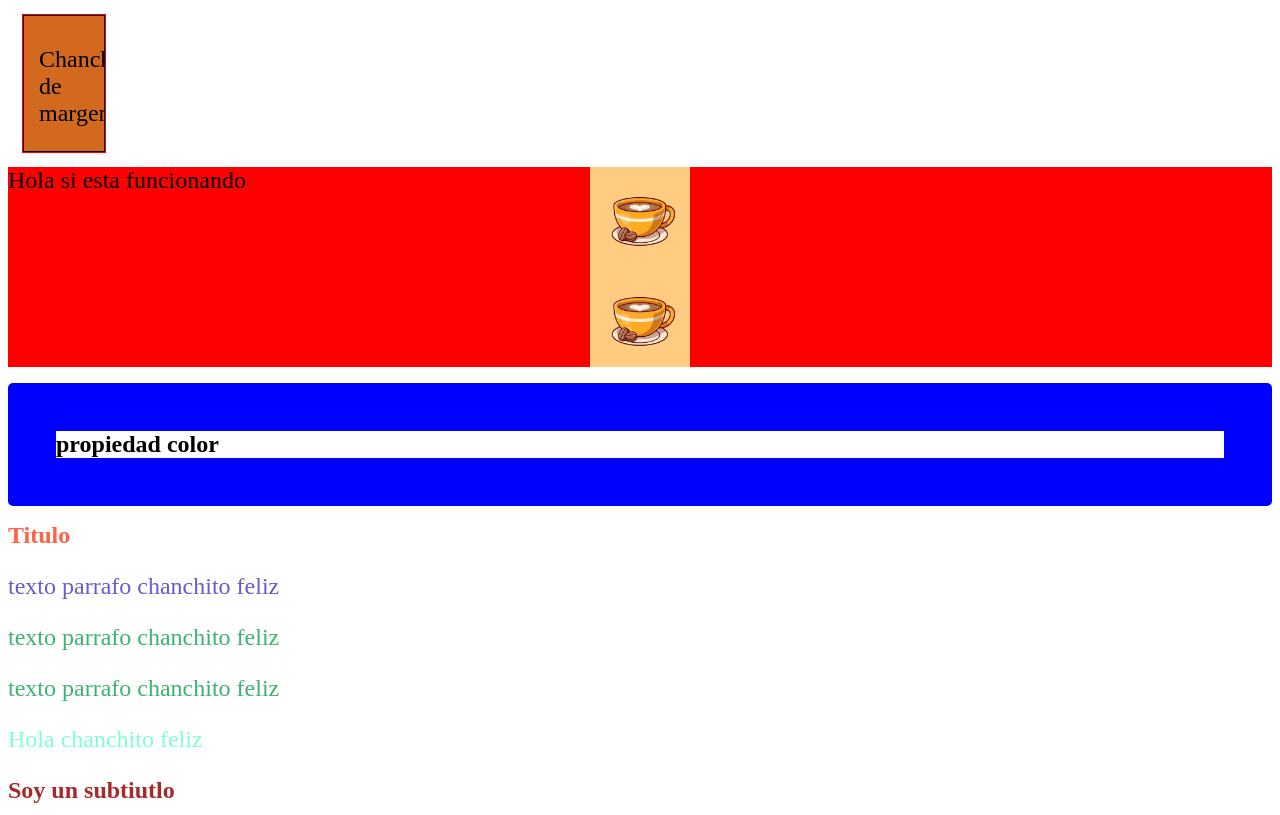
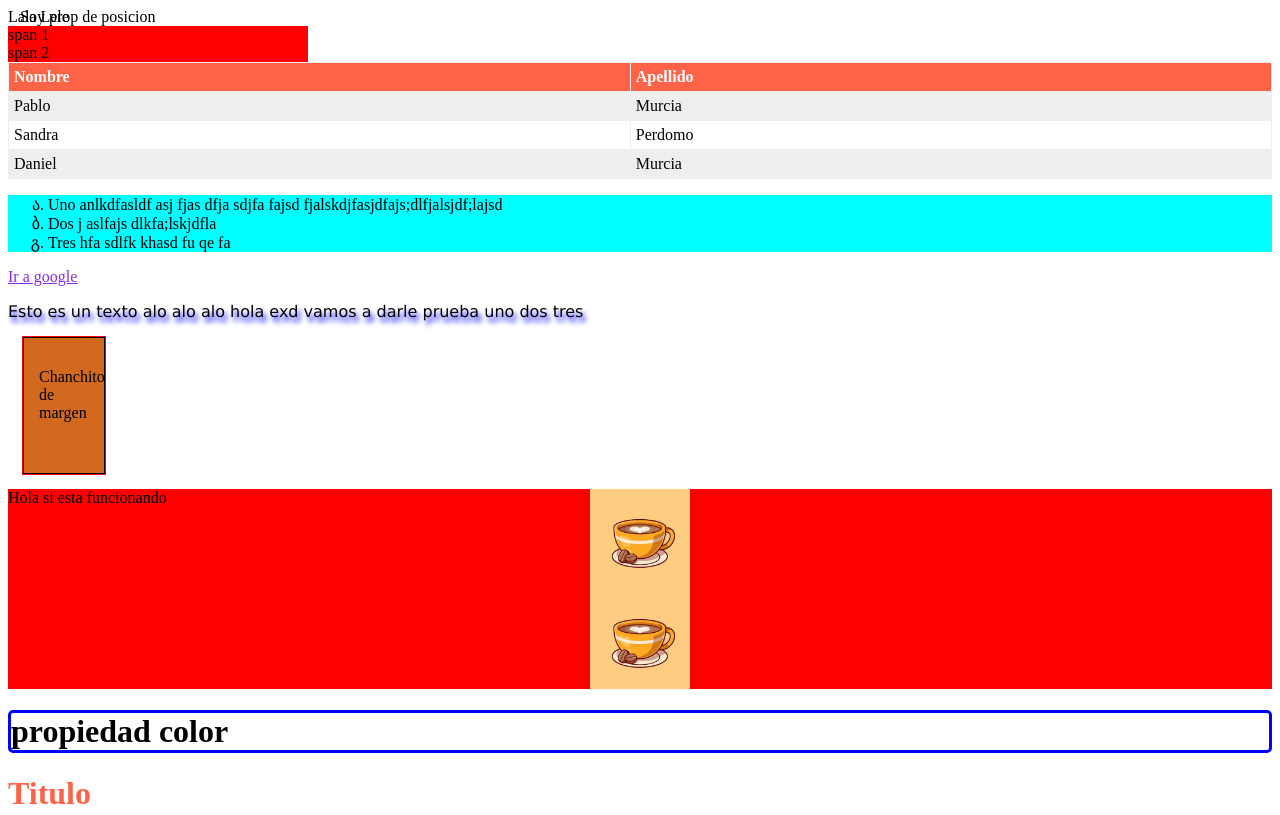
Before and after one commit to DanielFMurciaPerdomo/PrimerCssYHtml, a plain HTML site: page index.html in a window 1280 px wide. Shown: the top 815 px of the page. Drawn offline with Linux system fonts and the light colour scheme.

Commit message:
Avances en el viaje
La idea era probar y ver que funcione bien y sepa usar el git

```diff
--- a/css/style.css
+++ b/css/style.css
@@ -63,7 +63,7 @@ div h2, div h3{
      border-style: solid;
      border-color: blue;
      border-radius: 5px;
-     border-width: 2rem;
+     /* border-width: 2rem; */
 }
 
 #fondo{
@@ -77,15 +77,16 @@ div h2, div h3{
     background: #f00 url('coffee.jpg') repeat-y center bottom / 100px 100px;
 
 }
-* {
+/* * {
     font-size:  24px;
     color: black;
 /* El selector universal
 aplicara las propiedades si no
 hay un selector que ya le haya
 agregado una propiedad
+
+}
 */
-}
 
 .margen{
     background-color: chocolate;
@@ -95,7 +96,80 @@ agregado una propiedad
     border: solid 1px black;
     height: 100px;
     width: 50px;
-    overflow: scroll;
+    overflow: hidden;
     outline: 1px solid red;
     /* 1:05:38 del video de hola mundo de css */
 }
+.text{
+    font-family: Verdana, Geneva, Tahoma, sans-serif;
+    /* Google font tiene fuentes gratis y diferentes
+    estos se traen con codigo y no descargando de por
+    si */
+    text-align: justify;
+    text-decoration: solid;
+    text-shadow: 3px 5px 5px blue;
+}
+
+a:link {
+    color:blueviolet;
+}
+
+a:visited {
+    color: gray;
+}
+a:hover{
+    color: yellow;
+}
+a:active{
+    color: red;
+}
+
+ul{
+    background-color: cyan;
+    list-style-type: georgian;
+    /* padding: 0;  */
+    /* list-style-position: inside; */
+}
+
+table{
+    width: 100%;
+    border-collapse: collapse;
+}
+
+th, td{
+    border: solid 1px #eee;
+    padding: 5px;
+}
+th {
+    background-color:  tomato;
+    color: white;
+    text-align: left;
+
+}
+tr:nth-child(even){
+    /*este selector sirve para selecionar entre:
+    even: impar
+    odd: par */
+    background-color: #eee;
+}
+tr:hover{
+    background-color: #aaa;
+    cursor: pointer;
+}
+
+span {
+    display: block;
+    /* display: none; esconde los elementos */
+    /* visibility: hidden;  tambien esconde*/
+    max-width:  300px;
+    background-color: #f00;
+}
+.inline {
+    display: inline;
+}
+#position{
+    position: fixed; /*1:33:16 clase de hola mundo de css*/
+    left: 20px;
+    /* top: 25px; */
+
+}
--- a/index.html
+++ b/index.html
@@ -8,6 +8,39 @@
     <link rel="stylesheet" href="css/style.css"/>
 </head>
 <body>
+    <article id="position">Soy prop de posicion</article>
+    <div class="inline">Lala</div>
+    <div class="inline">Lele</div>
+    <span>span 1</span>
+    <span>span 2</span>
+    <table>
+        <tr>
+            <th>Nombre</th>
+            <th>Apellido</th>
+        </tr>
+        <tr>
+            <td>Pablo</td>
+            <td>Murcia</td>
+        </tr>
+        <tr>
+            <td>Sandra</td>
+            <td>Perdomo</td>
+        </tr>
+        <tr>
+            <td>Daniel</td>
+            <td>Murcia</td>
+        </tr>
+    </table>
+    <ul>
+        <li>Uno anlkdfasldf asj fjas dfja sdjfa fajsd fjalskdjfasjdfajs;dlfjalsjdf;lajsd</li>
+        <li>Dos j aslfajs dlkfa;lskjdfla</li>
+        <li>Tres hfa sdlfk khasd  fu qe fa </li>
+    </ul>
+    <a href="https://www.google.com">Ir a google</a>
+    <p class="text">Esto es un texto alo alo alo
+        hola exd vamos a darle prueba uno dos
+        tres
+    </p>
     <div class="margen">
         Chanchito de margen
     </div>
@@ -23,6 +56,7 @@
         <p>Hola chanchito feliz</p>
         <h2>Soy un subtiutlo</h2>
         <h3>Soy un subtitulito</h3>
+        <!--QUE BUEN PEO -->
     </div>
 </body>
 </html>
```
